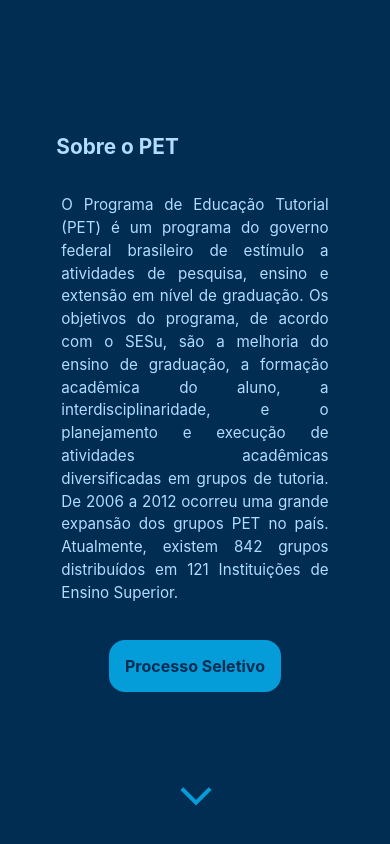
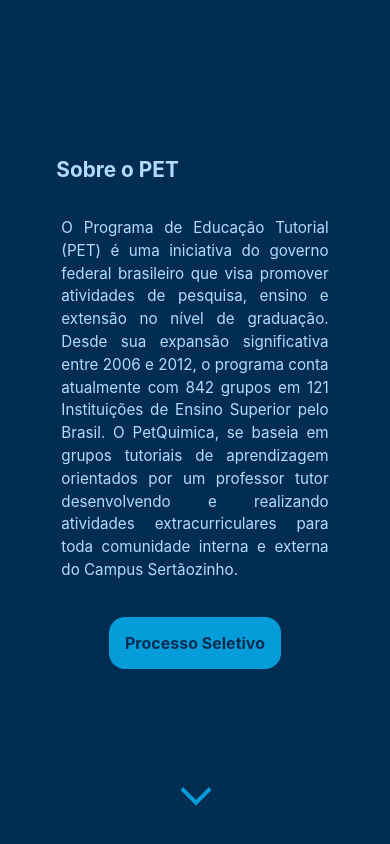
Before and after one commit to pet-ads/homepage-pat-qui, a React (Create React App) app: page /#/ in a window 390 px wide. Shown: the part 791-1635 px from the top of the page. Built offline with nearby package versions, Linux system fonts and the light colour scheme.

Commit message:
feat: Update text content of About Pet Química for desktop and mobile

```diff
--- a/src/pages/Home/TextConstants/AboutPETtext.js
+++ b/src/pages/Home/TextConstants/AboutPETtext.js
@@ -1,21 +1,8 @@
 export const AboutPET = {
-    desktop: `O Programa de Educação Tutorial (PET) é um programa do governo federal
-    brasileiro de estímulo a atividades de pesquisa, ensino e extensão em nível de
-     graduação. O PET foi criado e implantado em 1979 pela Coordenação de Aperfeiçoamento
-    de Pessoal de Nível Superior - CAPES, com o nome original de Programa Especial de
-    Treinamento, cujo objetivo era criar um grupo de elite intelectual, dedicado à pesq uisa
-    e ao estudo. Em 2004, o nome foi alterado para Programa de Educação Tutorial e adotou uma
-    nova filosofia. Os objetivos do programa, de acordo com o SESu, são a melhoria do ensino de
-    graduação, a formação acadêmica do aluno, a interdisciplinaridade, e o planejamento e
-    execução de atividades acadêmicas diversificadas em grupos de tutoria. De 2006 a 2012
-    ocorreu uma grande expansão dos grupos PET no país. Atualmente, existem 842 grupos distribuídos
-    em 121 Instituições de Ensino Superior.'`,
+  desktop: `O Programa de Educação Tutorial (PET) é um programa do governo federal brasileiro destinado a estimular atividades de pesquisa, ensino e extensão em nível de graduação. Criado e implantado em 1979 pela Coordenação de Aperfeiçoamento de Pessoal de Nível Superior (CAPES) com o nome original de Programa Especial de Treinamento, seu objetivo inicial era formar um grupo de elite intelectual focado em pesquisa e estudo.
+Em 2004, o programa foi renomeado para Programa de Educação Tutorial, adotando uma nova filosofia. De acordo com a Secretaria de Educação Superior (SESu), os objetivos do programa incluem a melhoria do ensino de graduação, a formação acadêmica dos alunos, a promoção da interdisciplinaridade e a execução de atividades acadêmicas diversificadas em grupos de tutoria.
+Desde sua expansão significativa entre 2006 e 2012, o programa conta atualmente com 842 grupos em 121 Instituições de Ensino Superior pelo Brasil. O PetQuimica, se baseia em grupos tutoriais de aprendizagem orientados por um professor tutor desenvolvendo e realizando atividades extracurriculares para toda comunidade interna e externa do Campus Sertãozinho.
+`,
 
-    mobile :   `O Programa de Educação Tutorial (PET) é um programa do governo federal
-    brasileiro de estímulo a atividades de pesquisa, ensino e extensão em nível de
-    graduação.  Os objetivos do programa, de acordo com o SESu, são a melhoria do ensino de
-    graduação, a formação acadêmica do aluno, a interdisciplinaridade, e o planejamento e
-    execução de atividades acadêmicas diversificadas em grupos de tutoria. De 2006 a 2012
-    ocorreu uma grande expansão dos grupos PET no país. Atualmente, existem 842 grupos distribuídos
-    em 121 Instituições de Ensino Superior.`
-}
+  mobile: `O Programa de Educação Tutorial (PET) é uma iniciativa do governo federal brasileiro que visa promover atividades de pesquisa, ensino e extensão no nível de graduação. Desde sua expansão significativa entre 2006 e 2012, o programa conta atualmente com 842 grupos em 121 Instituições de Ensino Superior pelo Brasil. O PetQuimica, se baseia em grupos tutoriais de aprendizagem orientados por um professor tutor desenvolvendo e realizando atividades extracurriculares para toda comunidade interna e externa do Campus Sertãozinho.`,
+};
```
